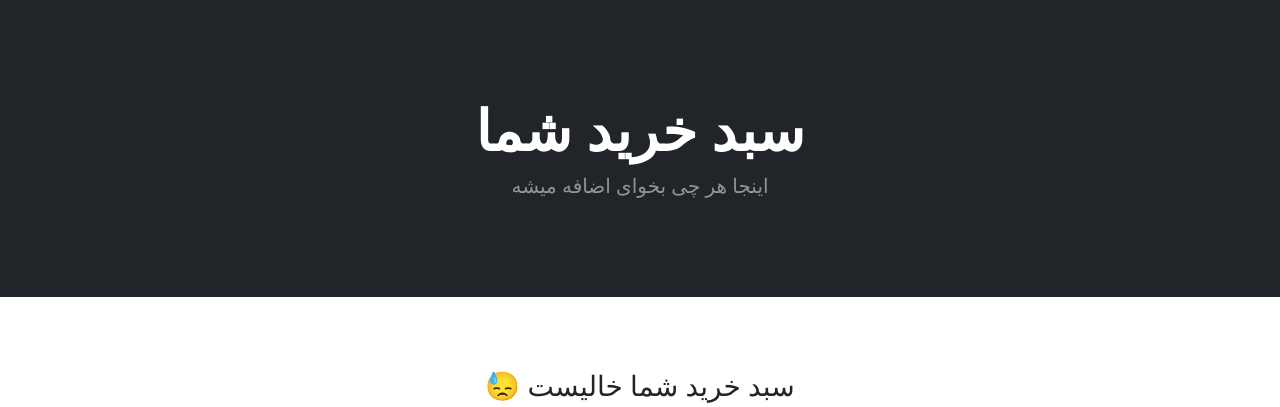
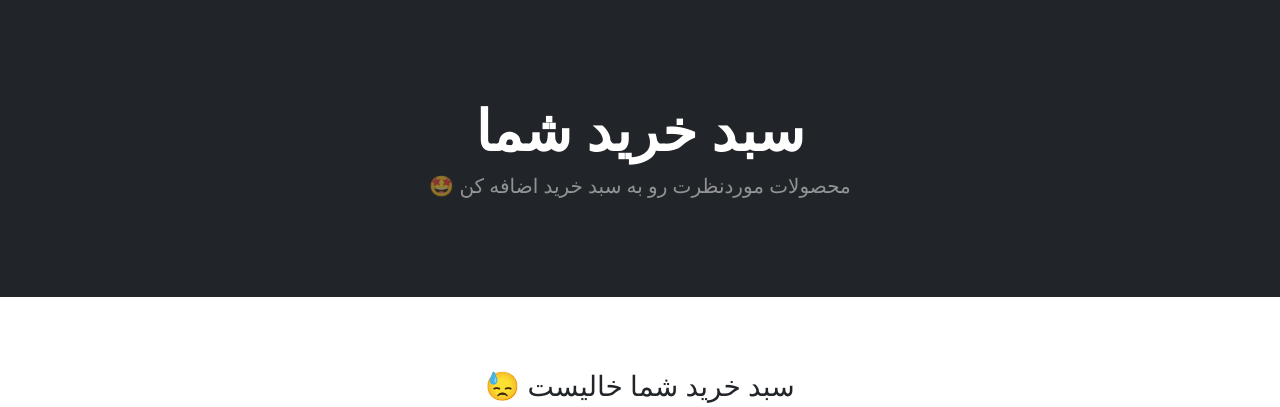
Before and after one commit to IAmFarhadMirzaei/MyStore, a Django app: page /cart/ in a window 1280 px wide. Shown: the part 56-463 px from the top of the page. Run offline with Django 5.2, Linux system fonts and the light colour scheme; parts of the project's set-up code (start-up, migrations or seed data) failed here and were passed over; some libraries are stand-ins or nearby versions.

Commit message:
Update cart_summary.html

```diff
--- a/cart/templates/cart_summary.html
+++ b/cart/templates/cart_summary.html
@@ -3,12 +3,12 @@
 {% load static %}
 
 {% block content %}
-<!-- Header-->
+
         <header class="bg-dark py-5">
             <div class="container px-4 px-lg-5 my-5">
                 <div class="text-center text-white">
                     <h1 class="display-4 fw-bolder">سبد خرید شما</h1>
-                    <p class="lead fw-normal text-white-50 mb-0">اینجا هر چی بخوای اضافه میشه</p>
+                    <p class="lead fw-normal text-white-50 mb-0">محصولات مورد‌نظرت رو به سبد خرید اضافه کن &#129321</p>
                 </div>
             </div>
         </header>
@@ -52,7 +52,7 @@
                     <button type="button" data-index={{product.id}}
                     class="btn btn-danger delete-product">حذف</button>
 
-                    <a href="{% url 'home' %}" class="btn btn-secondary">بازگشت به صفحه اصلی</a>
+                    <a href="{% url 'home' %}" class="btn btn-secondary">بازگشت به صفحه‌ی اصلی</a>
 
                 </div>
             </div>
@@ -60,9 +60,9 @@
     </div>
 </div>
 {% endfor %}
-<h3>مجموع کل سفارشات: {{total}} تومان</h3>
+<center><h3>مجموع کل سفارشات {{total}} تومان</h3></center>
 <br>
-<a href="{% url 'checkout' %}" class="btn btn-success">صورتحساب</a>
+<center><a href="{% url 'checkout' %}" class="btn btn-success">صورتحساب</a></center>
 {% else %}
 <br><br>
 <center><h3 class="container">سبد خرید شما خالیست &#128531</h3></center>
```
